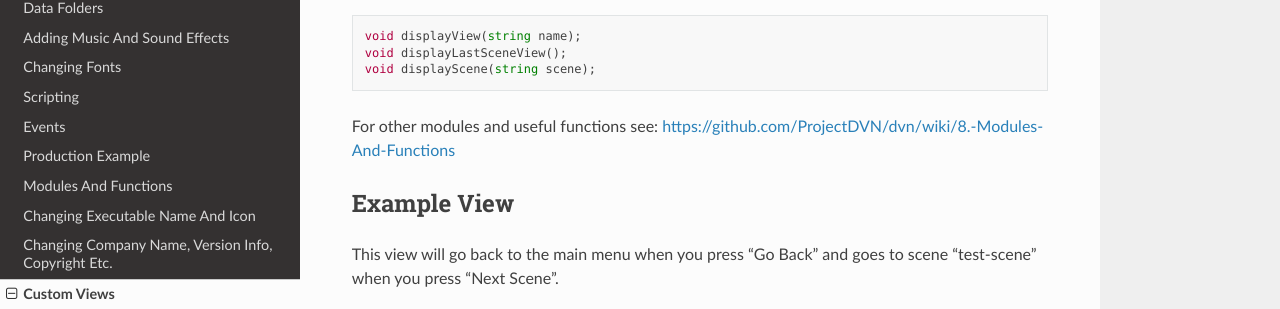
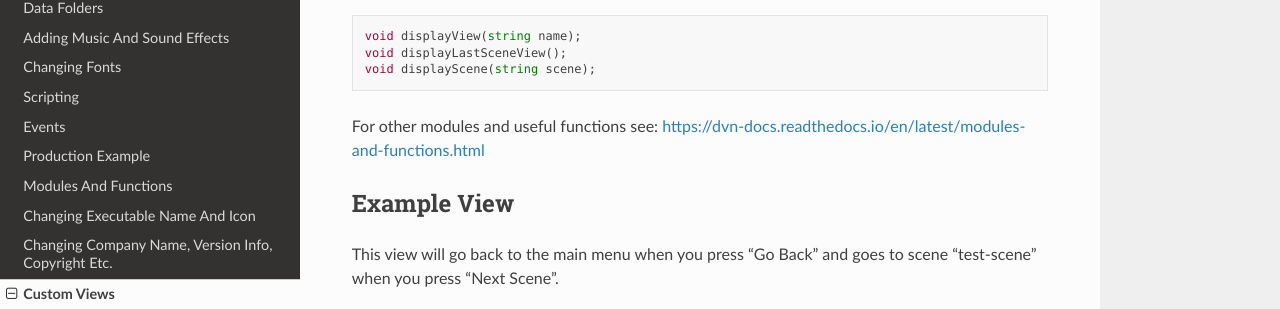
Before and after one commit to ProjectDVN/dvn-docs, a Sphinx documentation site: the page built from docs/source/custom-views.rst, in a window 1280 px wide and 900 px high, scrolled down 1474 px. Shown: the part 141-450 px from the top of the window. Built offline with Sphinx 7.4.7 and the Read the Docs theme 3.1.0, drawn with Linux system fonts in a browser that asks for light colours; some of the changed lines change nothing that is shown.

Commit message:
Update custom-views.rst

```diff
--- a/docs/source/custom-views.rst
+++ b/docs/source/custom-views.rst
@@ -92,7 +92,7 @@ Useful functions for custom views:
    void displayScene(string scene);
 
 For other modules and useful functions see:
-https://github.com/ProjectDVN/dvn/wiki/8.-Modules-And-Functions
+https://dvn-docs.readthedocs.io/en/latest/modules-and-functions.html
 
 Example View
 ------------
```
